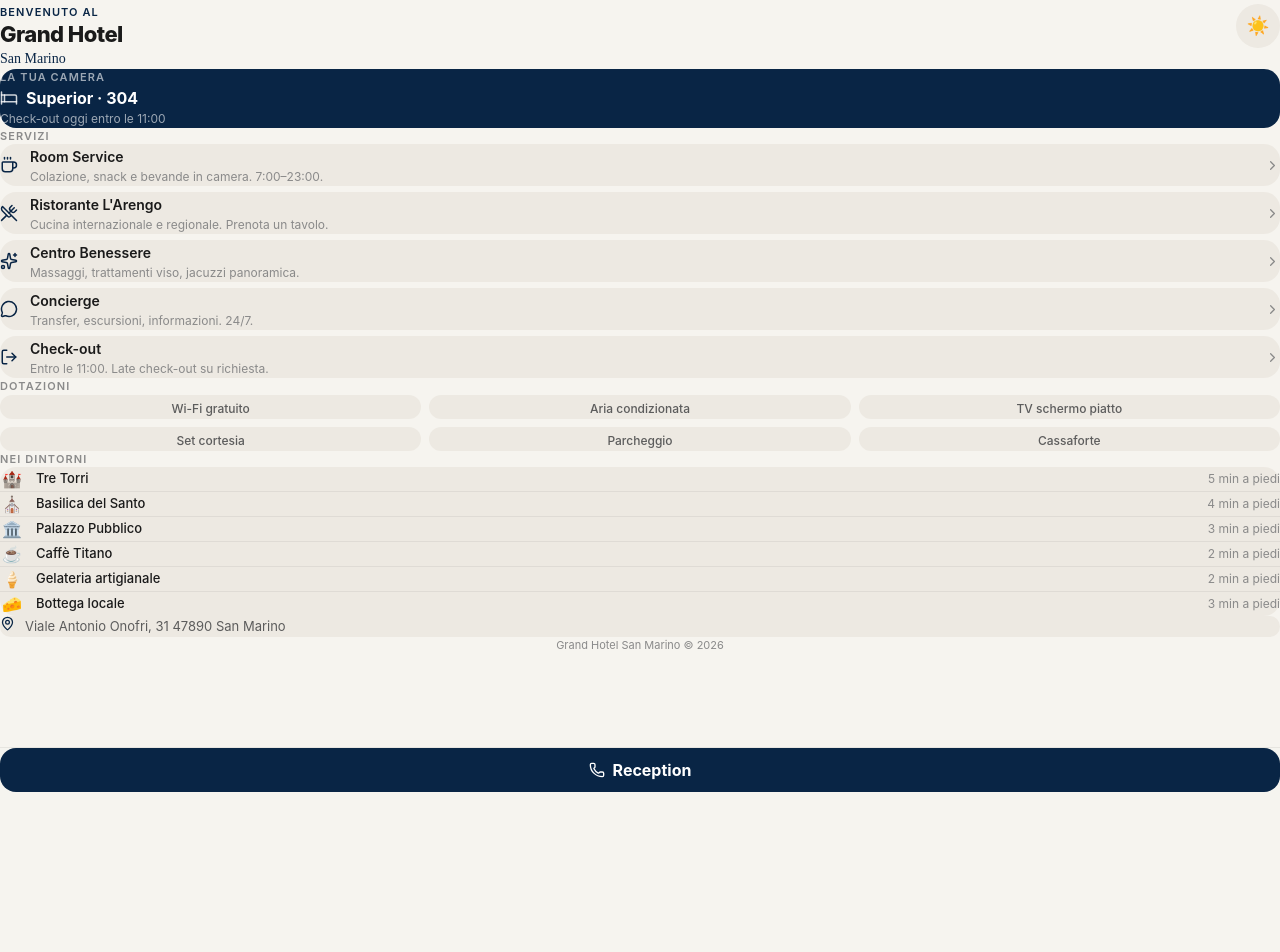
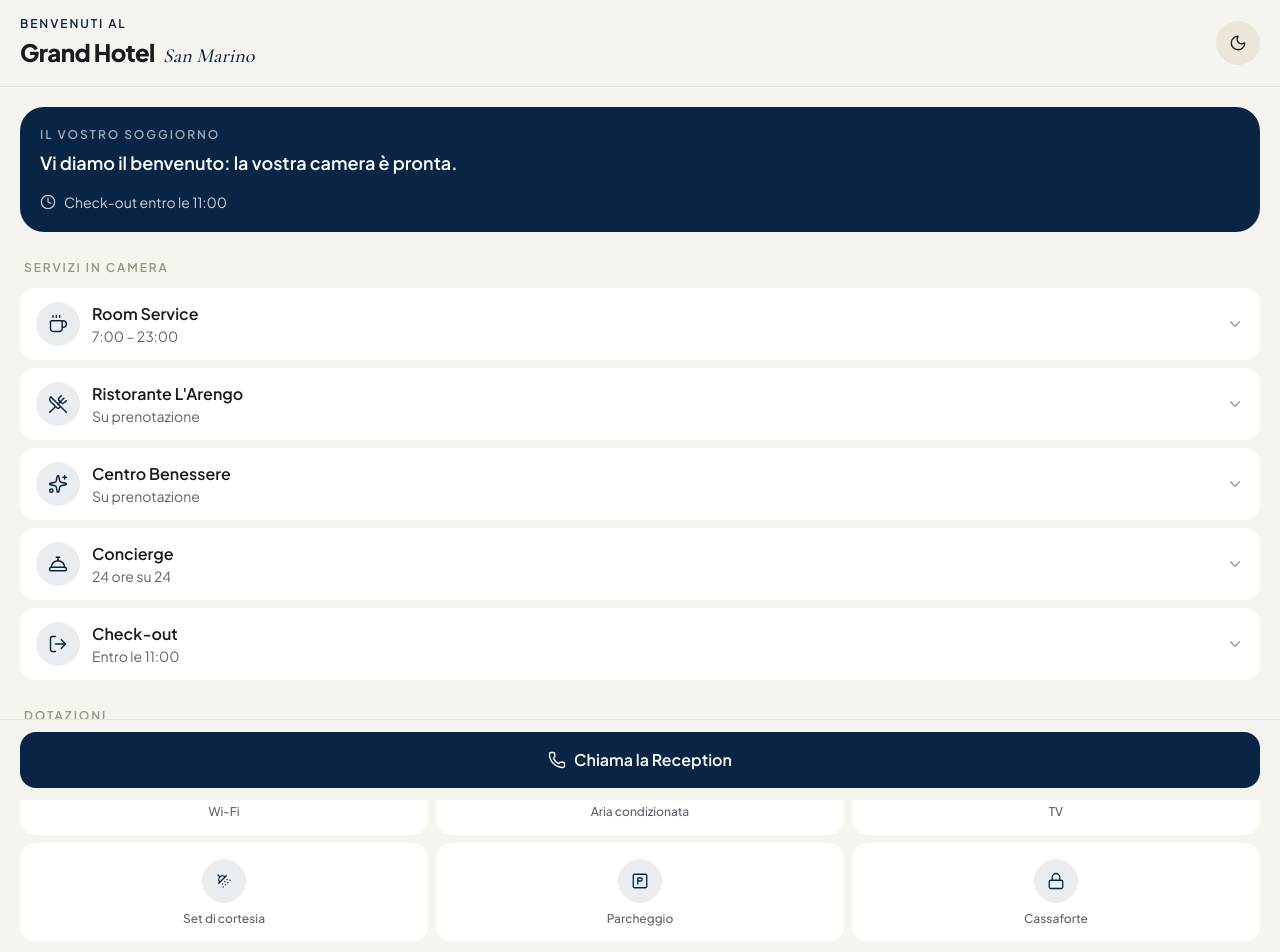
Before and after one commit to Delfinobeso/grand-hotel-sm, a Next.js app: page / in a window 1280 px wide. Shown: the top 952 px of the page. Before the commit the page ends 800 px from the top, so only its background shows below. Built offline with nearby package versions, Linux system fonts and the light colour scheme.

Commit message:
Claude — UI completa: font next/font, tokens CSS puliti, Lucide icone, sticky header, componenti riutilizzabili

```diff
--- a/src/app/globals.css
+++ b/src/app/globals.css
@@ -1,56 +1,61 @@
 @import "tailwindcss";
 
-@import url('https://fonts.googleapis.com/css2?family=Plus+Jakarta+Sans:wght@400;500;600;700;800&family=Cormorant+Garamond:ital,wght@0,400;0,600;1,400&display=swap');
-
-:root, [data-theme="light"] {
-  --color-surface: #f6f4ef;
-  --color-surface-secondary: #ede9e2;
-  --color-surface-tertiary: #e4dfd6;
+:root,
+[data-theme="light"] {
+  --color-bg: #f6f4ef;
+  --color-surface: #ffffff;
+  --color-surface-muted: #ece6da;
   --color-accent: #092545;
-  --color-text-primary: #1a1a1a;
-  --color-text-secondary: #5c5c5c;
-  --color-text-tertiary: #8a8a8a;
-  --color-divider: rgba(0, 0, 0, 0.06);
-  --color-danger: #c0392b;
-  --color-success: #2d7d46;
-  --sat: env(safe-area-inset-top, 0px);
-  --sab: env(safe-area-inset-bottom, 0px);
+  --color-accent-soft: rgba(9, 37, 69, 0.08);
+  --color-on-accent: #ffffff;
+  --color-text: #181b20;
+  --color-text-secondary: #5d6168;
+  --color-text-muted: #9a9486;
+  --color-border: rgba(9, 37, 69, 0.08);
 }
 
 [data-theme="dark"] {
-  --color-surface: #0a1628;
-  --color-surface-secondary: #0f1f38;
-  --color-surface-tertiary: #162d4d;
-  --color-accent: #3b7dcc;
-  --color-text-primary: #e8e6e1;
-  --color-text-secondary: #a09c94;
-  --color-text-tertiary: #6e6b65;
-  --color-divider: rgba(255, 255, 255, 0.06);
-  --color-danger: #e74c3c;
-  --color-success: #27ae60;
+  --color-bg: #0a1626;
+  --color-surface: #112038;
+  --color-surface-muted: #182c4c;
+  --color-accent: #8db0e0;
+  --color-accent-soft: rgba(141, 176, 224, 0.14);
+  --color-on-accent: #08131f;
+  --color-text: #f3efe6;
+  --color-text-secondary: #b7b2a8;
+  --color-text-muted: #7d7a72;
+  --color-border: rgba(255, 255, 255, 0.08);
 }
 
-* { margin: 0; padding: 0; box-sizing: border-box; }
+* {
+  box-sizing: border-box;
+}
 
 html {
-  position: fixed;
-  width: 100%;
-  overscroll-behavior: none;
-  overflow: hidden;
+  background-color: var(--color-bg);
 }
 
 body {
-  font-family: 'Plus Jakarta Sans', -apple-system, BlinkMacSystemFont, sans-serif;
-  background: var(--color-surface);
-  color: var(--color-text-primary);
-  height: 100%;
-  overflow: hidden;
+  font-family: var(--font-sans), -apple-system, BlinkMacSystemFont, sans-serif;
+  background-color: var(--color-bg);
+  color: var(--color-text);
   -webkit-font-smoothing: antialiased;
   -webkit-tap-highlight-color: transparent;
+  overscroll-behavior-y: none;
 }
 
-.touch-target { min-height: 44px; min-width: 44px; }
+.font-display {
+  font-family: var(--font-serif), Georgia, serif;
+}
 
-.gpu-scroll { -webkit-overflow-scrolling: touch; transform: translateZ(0); }
+.safe-top {
+  padding-top: max(1rem, env(safe-area-inset-top));
+}
 
-::-webkit-scrollbar { display: none; }
+.safe-bottom {
+  padding-bottom: calc(0.75rem + env(safe-area-inset-bottom));
+}
+
+::-webkit-scrollbar {
+  display: none;
+}
--- a/src/app/layout.tsx
+++ b/src/app/layout.tsx
@@ -1,5 +1,20 @@
 import type { Metadata, Viewport } from "next";
+import { Plus_Jakarta_Sans, Cormorant_Garamond } from "next/font/google";
 import "./globals.css";
+
+const fontSans = Plus_Jakarta_Sans({
+  subsets: ["latin"],
+  variable: "--font-sans",
+  display: "swap",
+});
+
+const fontSerif = Cormorant_Garamond({
+  subsets: ["latin"],
+  weight: ["500", "600"],
+  style: ["normal", "italic"],
+  variable: "--font-serif",
+  display: "swap",
+});
 
 export const viewport: Viewport = {
   width: "device-width",
@@ -7,24 +22,31 @@ export const viewport: Viewport = {
   maximumScale: 1,
   userScalable: false,
   viewportFit: "cover",
+  themeColor: "#f6f4ef",
 };
 
 export const metadata: Metadata = {
   title: "Grand Hotel San Marino",
-  description: "Benvenuti al Grand Hotel San Marino — 4 stelle nel centro storico UNESCO",
+  description: "Benvenuti al Grand Hotel San Marino — i servizi della vostra camera a portata di mano.",
   manifest: "/manifest.json",
   icons: { icon: "/icon-192.png", apple: "/apple-icon-180.png" },
   appleWebApp: { capable: true, title: "Grand Hotel SM", statusBarStyle: "black-translucent" },
 };
 
+const THEME_SCRIPT = `(function(){try{var t=localStorage.getItem('theme');if(t==='dark'){document.documentElement.setAttribute('data-theme','dark');}}catch(e){}})();`;
+
 export default function RootLayout({ children }: { children: React.ReactNode }) {
   return (
-    <html lang="it" suppressHydrationWarning>
+    <html
+      lang="it"
+      suppressHydrationWarning
+      className={`${fontSans.variable} ${fontSerif.variable}`}
+    >
       <head>
         <meta name="apple-mobile-web-app-capable" content="yes" />
         <meta name="apple-mobile-web-app-status-bar-style" content="black-translucent" />
-        <meta name="theme-color" content="#f6f4ef" />
-        <link rel="apple-touch-icon" href="/icon-192.png" />
+        <link rel="apple-touch-icon" href="/apple-icon-180.png" />
+        <script dangerouslySetInnerHTML={{ __html: THEME_SCRIPT }} />
       </head>
       <body className="antialiased">{children}</body>
     </html>
--- a/src/app/page.tsx
+++ b/src/app/page.tsx
@@ -1,122 +1,202 @@
 "use client";
 
-import { useState } from "react";
-import { motion, AnimatePresence } from "framer-motion";
+import { useEffect, useState } from "react";
+import { motion, AnimatePresence, type Transition } from "framer-motion";
 import {
-  Phone, MapPin, ChevronRight, Bed, Clock, Coffee,
-  UtensilsCrossed, Sparkles, MessageCircle, LogOut, Wifi,
+  Phone,
+  MapPin,
+  Clock,
+  ChevronDown,
+  Coffee,
+  UtensilsCrossed,
+  Sparkles,
+  ConciergeBell,
+  LogOut,
+  Wifi,
+  Wind,
+  Tv,
+  ShowerHead,
+  SquareParking,
+  Lock,
+  Castle,
+  Church,
+  Landmark,
+  IceCream2,
+  ShoppingBag,
+  Sun,
+  Moon,
+  type LucideIcon,
 } from "lucide-react";
+
+const TRANSITION: Transition = { type: "tween", duration: 0.2, ease: "easeOut" };
 
 const HOTEL = {
   name: "Grand Hotel San Marino",
-  address: "Viale Antonio Onofri, 31\n47890 San Marino",
+  addressLine1: "Viale Onofri 31",
+  addressLine2: "47890 San Marino",
   phone: "+378 0549 992951",
+  phoneHref: "tel:+3780549992951",
 };
 
-const SERVICES = [
-  { icon: Coffee, label: "Room Service", desc: "Colazione, snack e bevande in camera. 7:00–23:00." },
-  { icon: UtensilsCrossed, label: "Ristorante L'Arengo", desc: "Cucina internazionale e regionale. Prenota un tavolo." },
-  { icon: Sparkles, label: "Centro Benessere", desc: "Massaggi, trattamenti viso, jacuzzi panoramica." },
-  { icon: MessageCircle, label: "Concierge", desc: "Transfer, escursioni, informazioni. 24/7." },
-  { icon: LogOut, label: "Check-out", desc: "Entro le 11:00. Late check-out su richiesta." },
+const SERVICES: { icon: LucideIcon; title: string; hours: string; description: string }[] = [
+  {
+    icon: Coffee,
+    title: "Room Service",
+    hours: "7:00 – 23:00",
+    description: "Colazione, snack e bevande direttamente in camera, ogni giorno dalle 7:00 alle 23:00.",
+  },
+  {
+    icon: UtensilsCrossed,
+    title: "Ristorante L'Arengo",
+    hours: "Su prenotazione",
+    description: "Cucina internazionale e regionale. Il concierge è a disposizione per prenotare il vostro tavolo.",
+  },
+  {
+    icon: Sparkles,
+    title: "Centro Benessere",
+    hours: "Su prenotazione",
+    description: "Massaggi, trattamenti viso e corpo, jacuzzi panoramica. Prenotazione consigliata in reception.",
+  },
+  {
+    icon: ConciergeBell,
+    title: "Concierge",
+    hours: "24 ore su 24",
+    description: "Informazioni, escursioni e transfer: il nostro staff è a vostra disposizione 24 ore su 24.",
+  },
+  {
+    icon: LogOut,
+    title: "Check-out",
+    hours: "Entro le 11:00",
+    description: "Il check-out è previsto entro le 11:00. Late check-out disponibile su richiesta in reception.",
+  },
 ];
 
-const AMENITIES = ["Wi-Fi gratuito", "Aria condizionata", "TV schermo piatto", "Set cortesia", "Parcheggio", "Cassaforte"];
-
-const NEARBY = [
-  { name: "Tre Torri", icon: "🏰", min: 5 },
-  { name: "Basilica del Santo", icon: "⛪", min: 4 },
-  { name: "Palazzo Pubblico", icon: "🏛️", min: 3 },
-  { name: "Caffè Titano", icon: "☕", min: 2 },
-  { name: "Gelateria artigianale", icon: "🍦", min: 2 },
-  { name: "Bottega locale", icon: "🧀", min: 3 },
+const AMENITIES: { icon: LucideIcon; label: string }[] = [
+  { icon: Wifi, label: "Wi-Fi" },
+  { icon: Wind, label: "Aria condizionata" },
+  { icon: Tv, label: "TV" },
+  { icon: ShowerHead, label: "Set di cortesia" },
+  { icon: SquareParking, label: "Parcheggio" },
+  { icon: Lock, label: "Cassaforte" },
 ];
 
+const NEARBY: { icon: LucideIcon; name: string; minutes: number }[] = [
+  { icon: Castle, name: "Tre Torri", minutes: 5 },
+  { icon: Church, name: "Basilica del Santo", minutes: 4 },
+  { icon: Landmark, name: "Palazzo Pubblico", minutes: 3 },
+  { icon: Coffee, name: "Caffè Titano", minutes: 2 },
+  { icon: IceCream2, name: "Gelateria artigianale", minutes: 2 },
+  { icon: ShoppingBag, name: "Bottega locale", minutes: 3 },
+];
+
+function SectionLabel({ children }: { children: React.ReactNode }) {
+  return (
+    <h2 className="mb-3 px-1 text-xs font-semibold uppercase tracking-[0.16em] text-[var(--color-text-muted)]">
+      {children}
+    </h2>
+  );
+}
+
+function IconBadge({ icon: Icon, size = 20 }: { icon: LucideIcon; size?: number }) {
+  return (
+    <span className="flex h-11 w-11 shrink-0 items-center justify-center rounded-full bg-[var(--color-accent-soft)] text-[var(--color-accent)]">
+      <Icon size={size} strokeWidth={1.75} />
+    </span>
+  );
+}
+
 export default function Home() {
-  const [open, setOpen] = useState<string | null>(null);
   const [theme, setTheme] = useState<"light" | "dark">("light");
+  const [openService, setOpenService] = useState<string | null>(null);
+
+  useEffect(() => {
+    const stored = localStorage.getItem("theme");
+    const initial = stored === "dark" ? "dark" : "light";
+    setTheme(initial);
+    document.documentElement.setAttribute("data-theme", initial);
+  }, []);
 
   const toggleTheme = () => {
-    const n = theme === "light" ? "dark" : "light";
-    setTheme(n);
-    document.documentElement.setAttribute("data-theme", n);
+    const next = theme === "light" ? "dark" : "light";
+    setTheme(next);
+    document.documentElement.setAttribute("data-theme", next);
+    localStorage.setItem("theme", next);
+    document
+      .querySelector('meta[name="theme-color"]')
+      ?.setAttribute("content", next === "dark" ? "#0a1626" : "#f6f4ef");
   };
 
   return (
-    <div
-      className="fixed inset-0 flex flex-col overflow-hidden bg-[var(--color-surface)]"
-      style={{ paddingTop: "calc(var(--sat) + 4px)" }}
-    >
+    <div className="flex min-h-dvh flex-col bg-[var(--color-bg)]">
       {/* ── HEADER ── */}
-      <header className="shrink-0 px-5 pt-1 pb-3 flex items-start justify-between">
+      <header className="safe-top sticky top-0 z-20 flex items-center justify-between gap-4 border-b border-[var(--color-border)] bg-[var(--color-bg)]/90 px-5 pb-4 backdrop-blur-md">
         <div>
-          <p className="text-[11px] font-semibold text-[var(--color-accent)] uppercase tracking-widest">
-            Benvenuto al
+          <p className="text-xs font-semibold uppercase tracking-[0.16em] text-[var(--color-accent)]">
+            Benvenuti al
           </p>
-          <h1 className="text-[22px] font-extrabold text-[var(--color-text-primary)] tracking-tight leading-tight mt-0.5">
+          <h1 className="mt-1 flex items-baseline gap-2 leading-none">
+            <span className="text-2xl font-extrabold tracking-tight text-[var(--color-text)]">
               Grand Hotel
+            </span>
+            <span className="font-display text-xl italic text-[var(--color-accent)]">
+              San Marino
+            </span>
           </h1>
-          <p className="text-[14px] font-medium text-[var(--color-accent)]" style={{ fontFamily: "'Cormorant Garamond', serif" }}>
-            San Marino
-          </p>
         </div>
         <button
           onClick={toggleTheme}
-          className="touch-target w-11 h-11 flex items-center justify-center rounded-full bg-[var(--color-surface-secondary)] text-[var(--color-text-secondary)] text-lg active:scale-90 transition-transform"
+          aria-label="Cambia tema"
+          className="flex h-11 w-11 shrink-0 items-center justify-center rounded-full bg-[var(--color-surface-muted)] text-[var(--color-text)] transition-transform duration-200 ease-out active:scale-90"
         >
-          {theme === "light" ? "☀️" : "🌙"}
+          {theme === "light" ? <Moon size={18} strokeWidth={1.75} /> : <Sun size={18} strokeWidth={1.75} />}
         </button>
       </header>
 
-      {/* ── ROOM CARD ── */}
-      <div className="shrink-0 px-4 pb-4">
-        <div className="bg-[var(--color-accent)] rounded-2xl px-5 py-4 text-white">
-          <p className="text-[11px] text-white/60 uppercase tracking-widest font-semibold">La tua camera</p>
-          <div className="flex items-center gap-2 mt-1">
-            <Bed size={18} className="text-white/80" />
-            <span className="text-[16px] font-bold">Superior · 304</span>
+      {/* ── CONTENT ── */}
+      <main className="flex-1 px-5 pb-8 pt-5">
+        {/* ── STAY CARD ── */}
+        <section className="rounded-3xl bg-[var(--color-accent)] px-5 py-5 text-[var(--color-on-accent)]">
+          <p className="text-xs font-semibold uppercase tracking-[0.16em] opacity-60">
+            Il vostro soggiorno
+          </p>
+          <p className="mt-2 text-lg font-semibold leading-snug">
+            Vi diamo il benvenuto: la vostra camera è pronta.
+          </p>
+          <div className="mt-4 flex items-center gap-2 text-sm opacity-80">
+            <Clock size={16} strokeWidth={1.75} />
+            <span>Check-out entro le 11:00</span>
           </div>
-          <p className="text-[12px] text-white/60 mt-2">Check-out oggi entro le 11:00</p>
-        </div>
-      </div>
+        </section>
 
-      {/* ── SECTION LABEL ── */}
-      <div className="shrink-0 px-5 pb-2">
-        <p className="text-[11px] font-semibold text-[var(--color-text-tertiary)] uppercase tracking-widest">
-          Servizi
-        </p>
-      </div>
-
-      {/* ── SERVICES ── */}
-      <div className="flex-1 overflow-y-auto gpu-scroll px-4" style={{ paddingBottom: "calc(80px + var(--sab))" }}>
-        <div className="flex flex-col gap-1.5 pb-4">
-          {SERVICES.map((srv) => {
-            const isOpen = open === srv.label;
+        {/* ── SERVIZI IN CAMERA ── */}
+        <section className="mt-7">
+          <SectionLabel>Servizi in camera</SectionLabel>
+          <div className="flex flex-col gap-2">
+            {SERVICES.map((service) => {
+              const isOpen = openService === service.title;
               return (
-              <motion.div
-                key={srv.label}
-                layout
-                className="bg-[var(--color-surface-secondary)] rounded-2xl overflow-hidden"
-                transition={{ type: "tween", duration: 0.25, ease: [0.22, 0.61, 0.36, 1] }}
+                <div key={service.title} className="overflow-hidden rounded-2xl bg-[var(--color-surface)]">
+                  <button
+                    onClick={() => setOpenService(isOpen ? null : service.title)}
+                    aria-expanded={isOpen}
+                    className="flex w-full items-center gap-3 px-4 py-3.5 text-left"
                   >
-                <button
-                  onClick={() => setOpen(isOpen ? null : srv.label)}
-                  className="w-full flex items-center gap-3 px-4 py-3.5 text-left active:bg-black/[0.03] transition-colors"
+                    <IconBadge icon={service.icon} />
+                    <span className="min-w-0 flex-1">
+                      <span className="block text-base font-semibold text-[var(--color-text)]">
+                        {service.title}
+                      </span>
+                      <span className="block text-sm text-[var(--color-text-secondary)]">
+                        {service.hours}
+                      </span>
+                    </span>
+                    <motion.span
+                      animate={{ rotate: isOpen ? 180 : 0 }}
+                      transition={TRANSITION}
+                      className="shrink-0 text-[var(--color-text-muted)]"
                     >
-                  <srv.icon size={18} className="text-[var(--color-accent)] shrink-0" />
-                  <div className="flex-1 min-w-0">
-                    <span className="text-[14px] font-semibold text-[var(--color-text-primary)]">
-                      {srv.label}
-                    </span>
-                    {!isOpen && (
-                      <p className="text-[12px] text-[var(--color-text-tertiary)] truncate mt-0.5">
-                        {srv.desc}
-                      </p>
-                    )}
-                  </div>
-                  <motion.div animate={{ rotate: isOpen ? 90 : 0 }} transition={{ duration: 0.2 }}>
-                    <ChevronRight size={15} className="text-[var(--color-text-tertiary)]" />
-                  </motion.div>
+                      <ChevronDown size={18} strokeWidth={1.75} />
+                    </motion.span>
                   </button>
                   <AnimatePresence initial={false}>
                     {isOpen && (
@@ -124,79 +204,93 @@ export default function Home() {
                         initial={{ height: 0, opacity: 0 }}
                         animate={{ height: "auto", opacity: 1 }}
                         exit={{ height: 0, opacity: 0 }}
-                      transition={{ type: "tween", duration: 0.25, ease: [0.22, 0.61, 0.36, 1] }}
+                        transition={TRANSITION}
                         className="overflow-hidden"
                       >
-                      <div className="px-4 pb-4 pt-1">
-                        <p className="text-[13px] leading-relaxed text-[var(--color-text-secondary)] mb-3">
-                          {srv.desc}
+                        <p className="px-4 pb-4 pl-[68px] text-sm leading-relaxed text-[var(--color-text-secondary)]">
+                          {service.description}
                         </p>
-                        <a
-                          href={`tel:${HOTEL.phone}`}
-                          className="inline-flex items-center gap-2 bg-[var(--color-accent)] text-white font-semibold rounded-xl px-4 py-2.5 text-[13px] active:scale-95 transition-transform"
-                        >
-                          <Phone size={13} />
-                          Chiama
-                        </a>
-                      </div>
                       </motion.div>
                     )}
                   </AnimatePresence>
-              </motion.div>
+                </div>
               );
             })}
           </div>
+        </section>
 
-        {/* ── AMENITIES ── */}
-        <p className="text-[11px] font-semibold text-[var(--color-text-tertiary)] uppercase tracking-widest mb-3 px-1">
-          Dotazioni
-        </p>
-        <div className="grid grid-cols-3 gap-2 mb-5">
-          {AMENITIES.map((a) => (
-            <div key={a} className="bg-[var(--color-surface-secondary)] rounded-xl px-3 py-3 text-center">
-              <span className="text-[12px] text-[var(--color-text-secondary)] font-medium">{a}</span>
+        {/* ── DOTAZIONI ── */}
+        <section className="mt-7">
+          <SectionLabel>Dotazioni</SectionLabel>
+          <div className="grid grid-cols-3 gap-2">
+            {AMENITIES.map((amenity) => (
+              <div
+                key={amenity.label}
+                className="flex flex-col items-center gap-2 rounded-2xl bg-[var(--color-surface)] px-2 py-4 text-center"
+              >
+                <IconBadge icon={amenity.icon} size={18} />
+                <span className="text-xs font-medium leading-tight text-[var(--color-text-secondary)]">
+                  {amenity.label}
+                </span>
               </div>
             ))}
           </div>
+        </section>
 
-        {/* ── NEARBY ── */}
-        <p className="text-[11px] font-semibold text-[var(--color-text-tertiary)] uppercase tracking-widest mb-3 px-1">
-          Nei dintorni
-        </p>
-        <div className="bg-[var(--color-surface-secondary)] rounded-2xl divide-y divide-[var(--color-divider)] mb-5">
-          {NEARBY.map((p, i) => (
-            <div key={i} className="flex items-center gap-3 px-4 py-3">
-              <span className="text-base w-6 text-center">{p.icon}</span>
-              <span className="flex-1 text-[13px] font-medium text-[var(--color-text-primary)]">{p.name}</span>
-              <span className="text-[12px] text-[var(--color-text-tertiary)]">{p.min} min a piedi</span>
+        {/* ── NEI DINTORNI ── */}
+        <section className="mt-7">
+          <SectionLabel>Nei dintorni</SectionLabel>
+          <div className="flex flex-col gap-2 rounded-2xl bg-[var(--color-surface)] px-4 py-1">
+            {NEARBY.map((place, i) => (
+              <div
+                key={place.name}
+                className={`flex items-center gap-3 py-3 ${
+                  i !== 0 ? "border-t border-[var(--color-border)]" : ""
+                }`}
+              >
+                <IconBadge icon={place.icon} size={18} />
+                <span className="flex-1 text-sm font-medium text-[var(--color-text)]">{place.name}</span>
+                <span className="text-xs text-[var(--color-text-muted)]">{place.minutes} min a piedi</span>
               </div>
             ))}
           </div>
+        </section>
 
-        {/* ── INFO ── */}
-        <div className="bg-[var(--color-surface-secondary)] rounded-2xl p-4 mb-4">
-          <div className="flex items-start gap-2.5 text-[13px] text-[var(--color-text-secondary)]">
-            <MapPin size={15} className="text-[var(--color-accent)] shrink-0 mt-0.5" />
-            <span className="leading-relaxed">{HOTEL.address}</span>
+        {/* ── INFORMAZIONI ── */}
+        <section className="mt-7">
+          <SectionLabel>Informazioni</SectionLabel>
+          <div className="flex flex-col gap-3 rounded-2xl bg-[var(--color-surface)] px-4 py-4">
+            <div className="flex items-start gap-3">
+              <IconBadge icon={MapPin} size={18} />
+              <div className="flex flex-col justify-center pt-1 text-sm leading-relaxed text-[var(--color-text-secondary)]">
+                <span className="font-medium text-[var(--color-text)]">{HOTEL.name}</span>
+                <span>{HOTEL.addressLine1}</span>
+                <span>{HOTEL.addressLine2}</span>
               </div>
             </div>
+            <a
+              href={HOTEL.phoneHref}
+              className="flex items-center gap-3 border-t border-[var(--color-border)] pt-3"
+            >
+              <IconBadge icon={Phone} size={18} />
+              <span className="text-sm font-medium text-[var(--color-text)]">{HOTEL.phone}</span>
+            </a>
+          </div>
+        </section>
 
-        <p className="text-[11px] text-[var(--color-text-tertiary)] text-center pb-6">
-          Grand Hotel San Marino © {new Date().getFullYear()}
+        <p className="mt-8 text-center text-xs text-[var(--color-text-muted)]">
+          {HOTEL.name} · © {new Date().getFullYear()}
         </p>
-      </div>
+      </main>
 
       {/* ── BOTTOM BAR ── */}
-      <div
-        className="fixed bottom-0 left-0 right-0 z-30 px-4 pt-2 bg-[var(--color-surface)]/90 backdrop-blur-xl border-t border-[var(--color-divider)]"
-        style={{ paddingBottom: "max(8px, var(--sab))" }}
+      <div className="safe-bottom sticky bottom-0 z-20 border-t border-[var(--color-border)] bg-[var(--color-bg)]/95 px-5 pt-3 backdrop-blur-md">
+        <a
+          href={HOTEL.phoneHref}
+          className="flex h-14 w-full items-center justify-center gap-2 rounded-2xl bg-[var(--color-accent)] text-base font-semibold text-[var(--color-on-accent)] transition-transform duration-200 ease-out active:scale-[0.98]"
         >
-        <a
-          href={`tel:${HOTEL.phone}`}
-          className="w-full touch-target bg-[var(--color-accent)] text-white rounded-2xl font-bold text-[16px] active:scale-[0.97] transition-transform flex items-center justify-center py-2.5 gap-2"
-        >
-          <Phone size={16} />
-          Reception
+          <Phone size={18} strokeWidth={1.75} />
+          Chiama la Reception
         </a>
       </div>
     </div>
```
Lines whose indentation alone changed are shown as unchanged.
